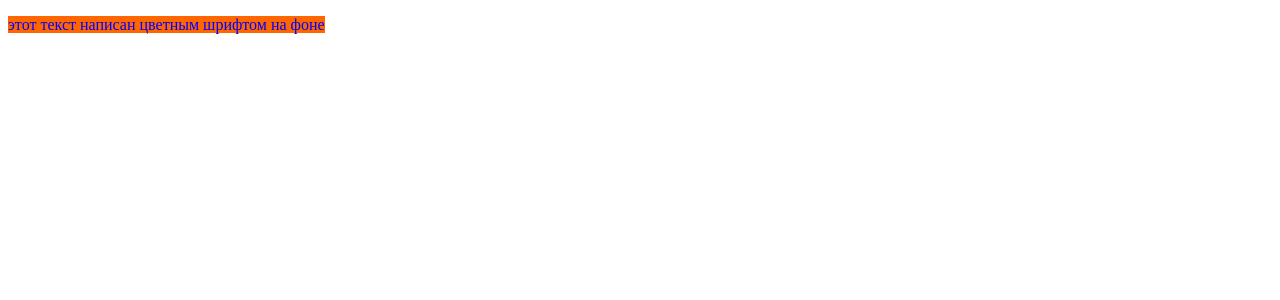
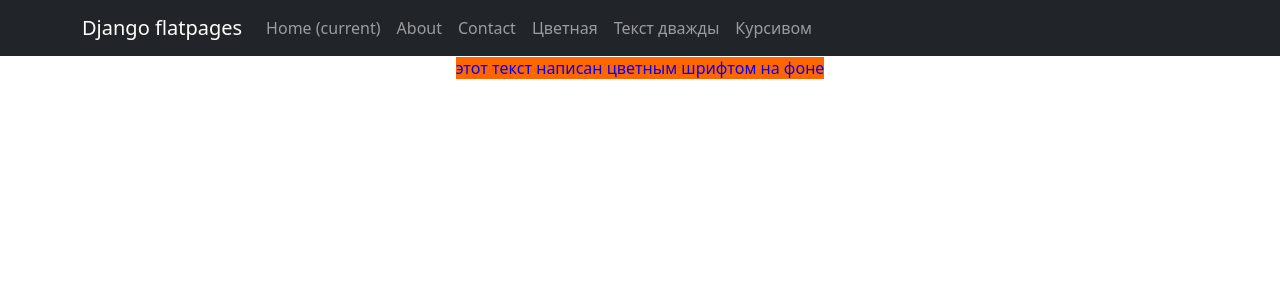
Before and after one commit to shchealex/web_news, a Django app: page /color/ in a window 1280 px wide. Shown: the top 300 px of the page. Run offline with Django 4.2, Linux system fonts and the light colour scheme; data comes from the database, SQL or seed files in the repository; both versions use the stored data as it was after the commit; some libraries are stand-ins or nearby versions.

Commit message:
Задание 1.6 Bootstrap-шаблон

```diff
--- a/templates/flatpages/color.html
+++ b/templates/flatpages/color.html
@@ -1,16 +1,15 @@
-<!doctype html>
-<html lang="en">
-<head>
-    <meta charset="UTF-8">
-    <meta name="viewport"
-          content="width=device-width, user-scalable=no, initial-scale=1.0, maximum-scale=1.0, minimum-scale=1.0">
-    <meta http-equiv="X-UA-Compatible" content="ie=edge">
-    <title>{{ flatpage.title }}</title>
-</head>
-<body>
-    <p><span style="background-color: #ff6600; color: #0000ff;">
+{% extends 'flatpages/default.html' %}
+
+{% block title %}
+{{ flatpage.title }}
+{% endblock title %}
+
+{% block content %}
+
+
+    <p>
+        <span style="background-color: #ff6600; color: #0000ff;">
         {{ flatpage.content }}
-    </span><br /><br /></p>
-
-</body>
-</html>
+        </span>
+    </p>
+{% endblock content %}
--- a/templates/flatpages/default.html
+++ b/templates/flatpages/default.html
@@ -5,7 +5,11 @@
         <meta name="viewport" content="width=device-width, initial-scale=1, shrink-to-fit=no" />
         <meta name="description" content="" />
         <meta name="author" content="" />
-        <title>Bare - Start Bootstrap Template</title>
+        <title>
+            {% block title %}
+            {{ flatpage.title }}
+            {% endblock title %}
+        </title>
 
 
         {% load static %}
@@ -15,22 +19,36 @@
     </head>
     <body>
         <!-- Responsive navbar-->
-        <nav class="navbar navbar-expand-lg navbar-dark bg-dark">
+        <nav class="navbar navbar-expand-lg navbar-dark bg-dark static-top">
             <div class="container">
-                <a class="navbar-brand" href="#">Start Bootstrap</a>
-                <button class="navbar-toggler" type="button" data-bs-toggle="collapse" data-bs-target="#navbarSupportedContent" aria-controls="navbarSupportedContent" aria-expanded="false" aria-label="Toggle navigation"><span class="navbar-toggler-icon"></span></button>
-                <div class="collapse navbar-collapse" id="navbarSupportedContent">
-                    <ul class="navbar-nav ms-auto mb-2 mb-lg-0">
-                        <li class="nav-item"><a class="nav-link active" aria-current="page" href="#">Home</a></li>
-                        <li class="nav-item"><a class="nav-link" href="#">Link</a></li>
-                        <li class="nav-item dropdown">
-                            <a class="nav-link dropdown-toggle" id="navbarDropdown" href="#" role="button" data-bs-toggle="dropdown" aria-expanded="false">Dropdown</a>
-                            <ul class="dropdown-menu dropdown-menu-end" aria-labelledby="navbarDropdown">
-                                <li><a class="dropdown-item" href="#">Action</a></li>
-                                <li><a class="dropdown-item" href="#">Another action</a></li>
-                                <li><hr class="dropdown-divider" /></li>
-                                <li><a class="dropdown-item" href="#">Something else here</a></li>
-                            </ul>
+                <a class="navbar-brand" href="/#/">Django flatpages</a>
+                <button class="navbar-toggler" type="button" data-toggle="collapse"
+                        data-target="#navbarResponsive"
+                        aria-controls="navbarResponsive" aria-expanded="false"
+                        aria-label="Toggle navigation">
+                    <span class="navbar-toggler-icon"></span>
+                </button>
+                <div class="collapse navbar-collapse" id="navbarResponsive">
+                    <ul class="navbar-nav ml-auto">
+                        <li class="nav-item active">
+                            <a class="nav-link" href="/#/">Home
+                                <span class="sr-only">(current)</span>
+                            </a>
+                        </li>
+                        <li class="nav-item">
+                            <a class="nav-link" href="/about/">About</a>
+                        </li>
+                        <li class="nav-item">
+                            <a class="nav-link" href="/contacts/">Contact</a>
+                        </li>
+                        <li class="nav-item">
+                            <a class="nav-link" href="/color/">Цветная</a>
+                        </li>
+                        <li class="nav-item">
+                            <a class="nav-link" href="/double/">Текст дважды</a>
+                        </li>
+                        <li class="nav-item">
+                            <a class="nav-link" href="/i/">Курсивом</a>
                         </li>
                     </ul>
                 </div>
@@ -38,15 +56,13 @@
         </nav>
         <!-- Page content-->
         <div class="container">
-            <div class="text-center mt-5">
-                <h1>A Bootstrap 5 Starter Template</h1>
-                <p class="lead">A complete project boilerplate built with Bootstrap</p>
-                <p>Bootstrap v5.1.3</p>
-            </div>
+           <div class="row">
+               <div class="col-lg-12 text-center">
+                   {% block content %}
+                   {{ flatpage.content }}
+                   {% endblock content %}
+               </div>
+           </div>
         </div>
-        <!-- Bootstrap core JS-->
-        <script src="https://cdn.jsdelivr.net/npm/bootstrap@5.1.3/dist/js/bootstrap.bundle.min.js"></script>
-        <!-- Core theme JS-->
-        <script src="js/scripts.js"></script>
     </body>
 </html>
```
Also changed, not shown: templates/flatpages/double_text.html (+11 -12 lines), templates/flatpages/italic_text.html (+12 -13 lines), db.sqlite3.
